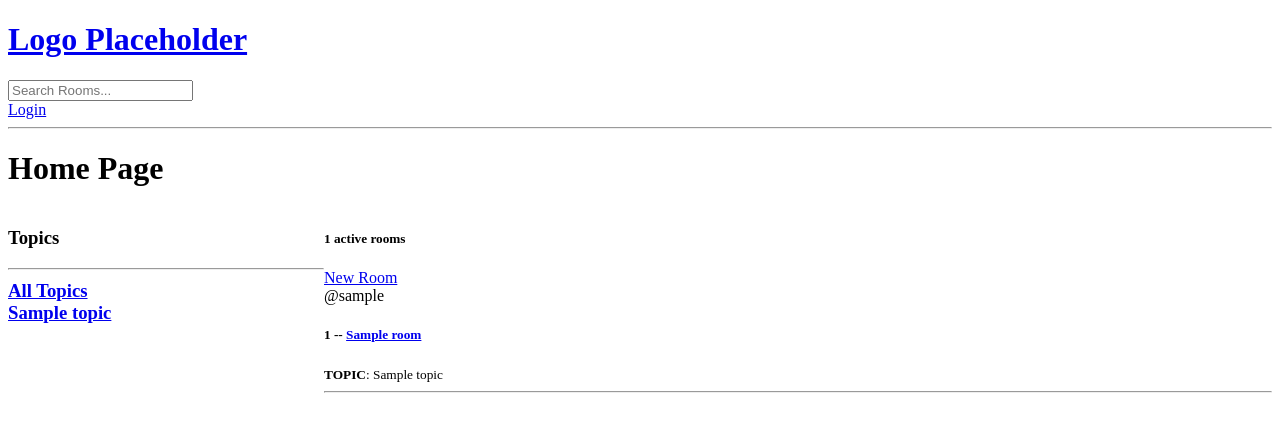
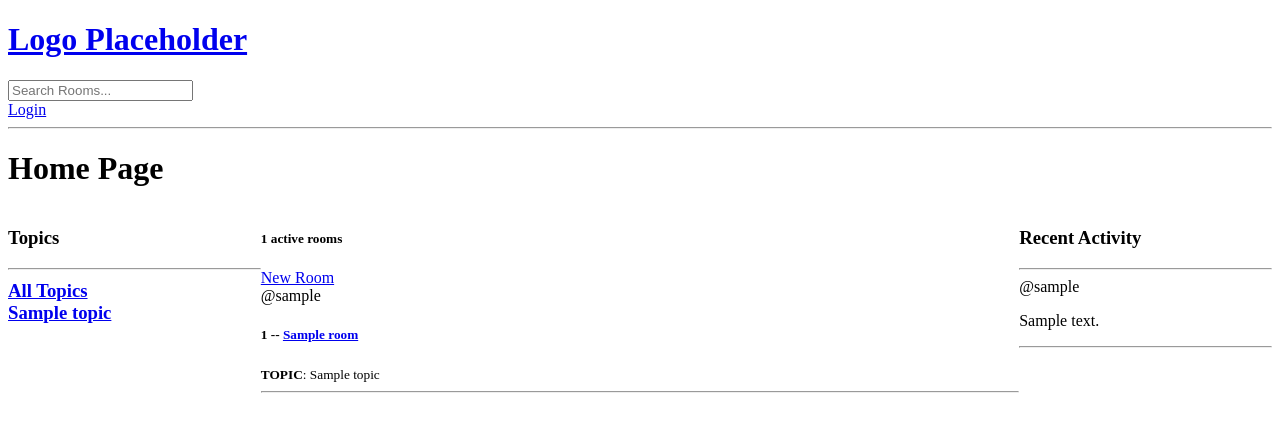
Before and after one commit to solomonbaez/disco-django, a Django app: page / in a window 1280 px wide. Shown: the top 432 px of the page. Run offline with Django 4.2, Linux system fonts and the light colour scheme; tables that the repository leaves empty hold one stand-in row (values such as "Sample post").

Commit message:
Added naive activity feed and cleaned up message CRUD

```diff
--- a/base/templates/base/home.html
+++ b/base/templates/base/home.html
@@ -5,7 +5,8 @@
 <style>
     .home-container {
         display: grid;
-        grid-template-columns: 1fr 3fr;
+        /* two columns */
+        grid-template-columns: 1fr 3fr 1fr;
     }
 </style>
 
@@ -51,6 +52,19 @@
 
         {% endfor %}
     </div>
+
+    <div>
+        <h3>Recent Activity</h3>
+        <hr>
+
+        {% for message in recent_messages %}
+        <div>
+            <span>@{{message.user}}</span>
+            <p>{{message.body}}</p>
+            <hr>
+        </div>
+        {% endfor %}
+    </div>
 </div>
 
 {% endblock %}
--- a/base/templates/base/room.html
+++ b/base/templates/base/room.html
@@ -24,7 +24,7 @@
                 <p>{{message.body}}</p>
 
                 {% if message.user == request.user %}
-                <a href="{% url 'delete-message' message.id room.id %}">Delete</a>
+                <a href="{% url 'delete-message' message.id %}">Delete</a>
                 {% endif %}
 
                 <hr>
--- a/base/urls.py
+++ b/base/urls.py
@@ -11,7 +11,5 @@ urlpatterns = [
     path("create-room/", views.createRoom, name="create-room"),
     path("update-room/<str:pk>", views.updateRoom, name="update-room"),
     path("delete-room/<str:pk>", views.deleteRoom, name="delete-room"),
-    path(
-        "delete-message/<str:mk>/<str:pk>/", views.deleteMessage, name="delete-message"
-    ),
+    path("delete-message/<str:mk>/", views.deleteMessage, name="delete-message"),
 ]
--- a/base/views.py
+++ b/base/views.py
@@ -80,10 +80,13 @@ def home(request):
     topics = Topic.objects.all()
     room_count = rooms.count()
 
+    recent_messages = Message.objects.all().order_by("-created")[:5]
+
     context = {
         "rooms": rooms,
         "topics": topics,
         "room_count": room_count,
+        "recent_messages": recent_messages,
     }
 
     return render(request, "base/home.html", context)
@@ -165,7 +168,7 @@ def deleteRoom(request, pk):
 
 
 @login_required(login_url="login")
-def deleteMessage(request, mk, pk):
+def deleteMessage(request, mk):
     message = Message.objects.get(id=mk)
 
     if request.user != message.user:
@@ -173,6 +176,6 @@ def deleteMessage(request, mk, pk):
 
     elif request.method == "POST":
         message.delete()
-        return redirect("room", pk=pk)
+        return redirect("room", pk=message.room.id)
 
     return render(request, "base/delete.html", {"obj": message})
```
